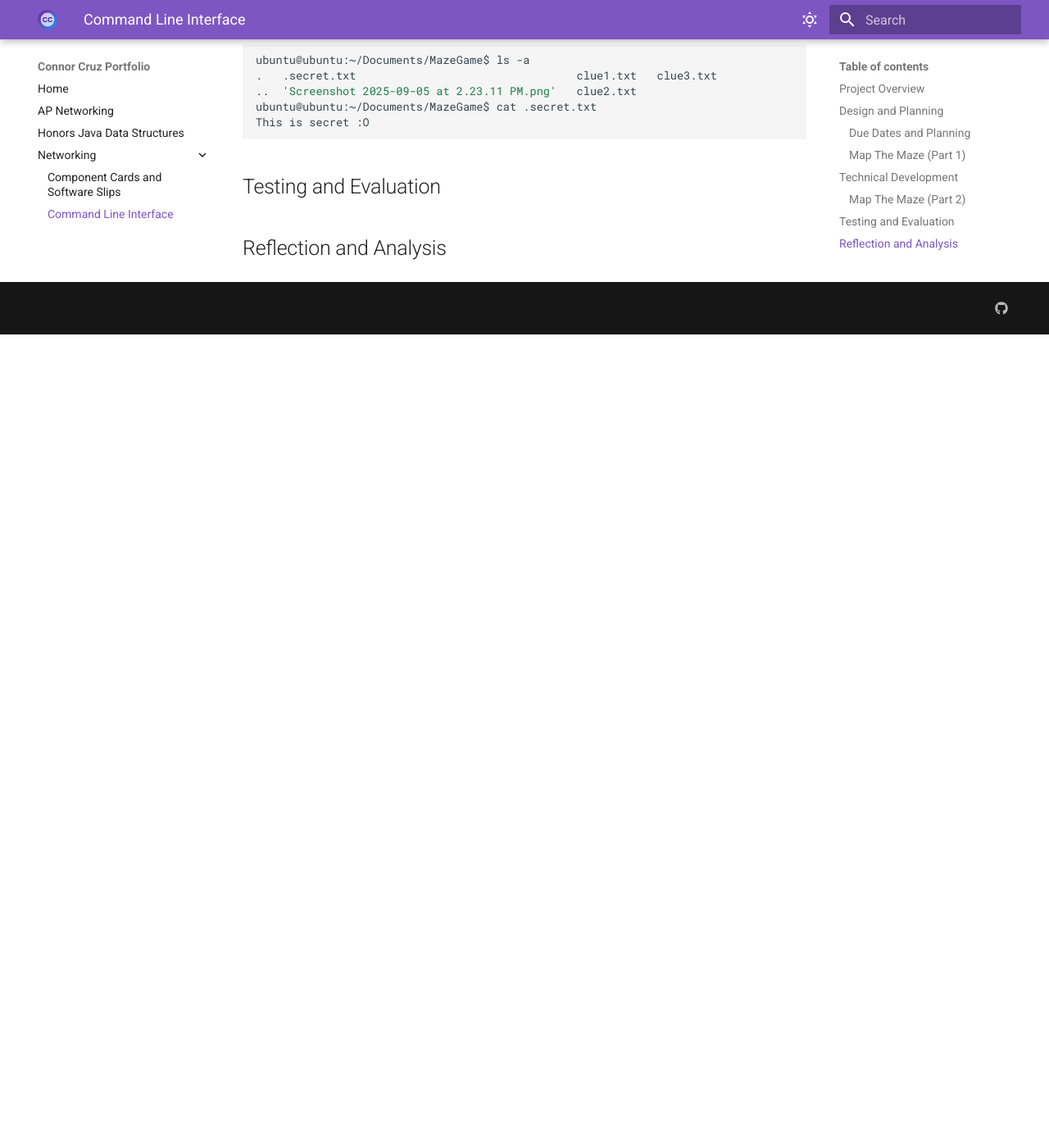
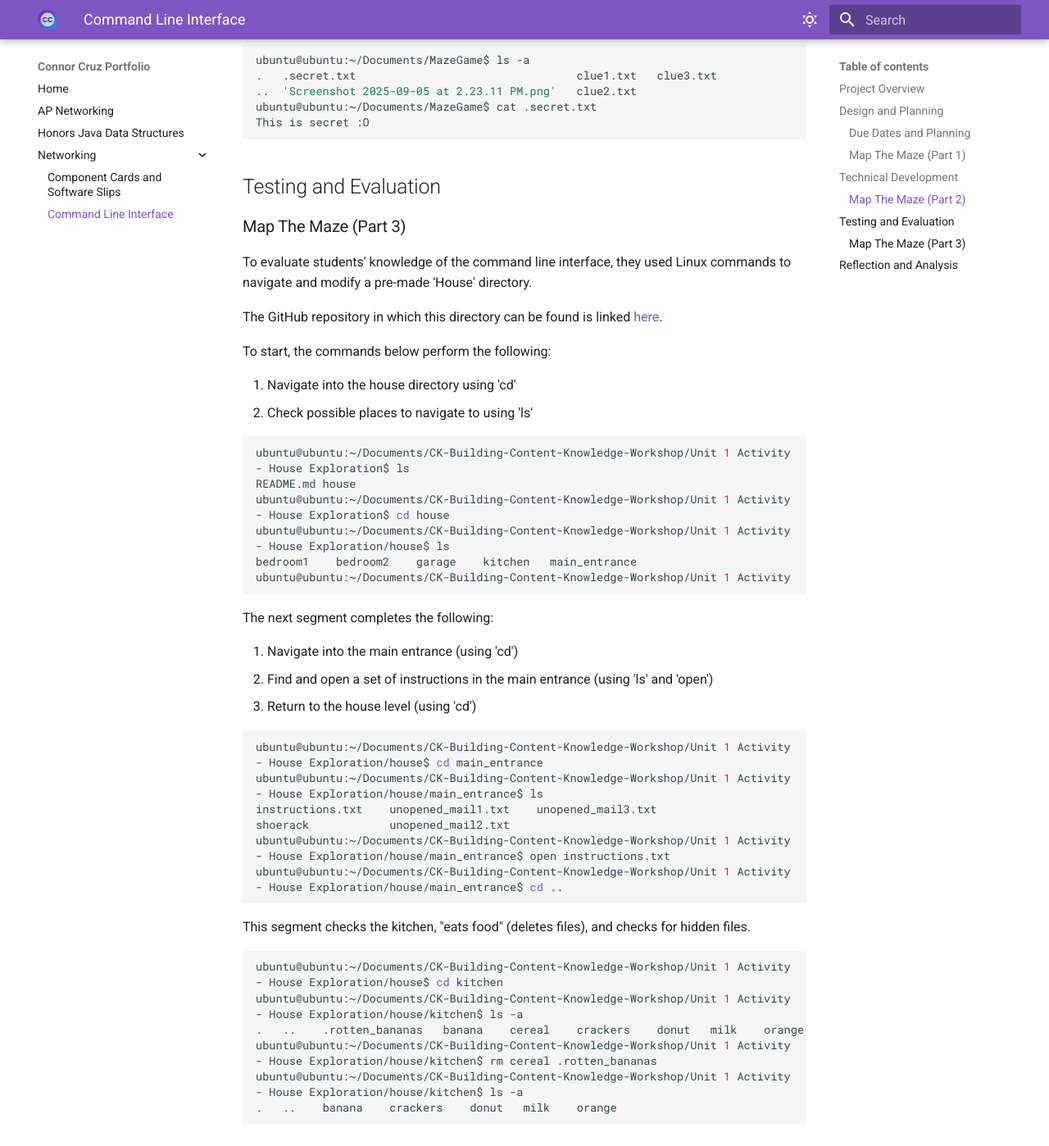
Before and after one commit to connorfcruz/cruz-connor-portfolio, an MkDocs documentation site: the page built from docs/networking/assignment2.md, in a window 1280 px wide and 1400 px high, scrolled down 4649 px. Shown: the whole window at 82% size. Built offline with MkDocs 1.6.1 and Material for MkDocs 9.7.7, drawn with Linux system fonts in a browser that asks for light colours; before the commit the page ends 5057 px from its top, so only the background shows below that.

Commit message:
Week 2 update

````diff
--- a/docs/networking/assignment2.md
+++ b/docs/networking/assignment2.md
@@ -196,4 +196,61 @@ This is secret :O
 
 ## Testing and Evaluation
 
+### Map The Maze (Part 3)
+
+To evaluate students' knowledge of the command line interface, they used Linux commands to navigate and modify a pre-made 'House' directory.
+
+The GitHub repository in which this directory can be found is linked [here](https://github.com/thewangclass/CK-Building-Content-Knowledge-Workshop).
+
+To start, the commands below perform the following:
+
+1. Navigate into the house directory using 'cd'
+2. Check possible places to navigate to using 'ls'
+
+```bash
+ubuntu@ubuntu:~/Documents/CK-Building-Content-Knowledge-Workshop/Unit 1 Activity
+- House Exploration$ ls
+README.md house
+ubuntu@ubuntu:~/Documents/CK-Building-Content-Knowledge-Workshop/Unit 1 Activity
+- House Exploration$ cd house
+ubuntu@ubuntu:~/Documents/CK-Building-Content-Knowledge-Workshop/Unit 1 Activity
+- House Exploration/house$ ls
+bedroom1    bedroom2    garage    kitchen   main_entrance
+ubuntu@ubuntu:~/Documents/CK-Building-Content-Knowledge-Workshop/Unit 1 Activity
+```
+
+The next segment completes the following:
+
+1. Navigate into the main entrance (using 'cd')
+2. Find and open a set of instructions in the main entrance (using 'ls' and 'open')
+3. Return to the house level (using 'cd')
+
+```bash
+ubuntu@ubuntu:~/Documents/CK-Building-Content-Knowledge-Workshop/Unit 1 Activity
+- House Exploration/house$ cd main_entrance
+ubuntu@ubuntu:~/Documents/CK-Building-Content-Knowledge-Workshop/Unit 1 Activity
+- House Exploration/house/main_entrance$ ls
+instructions.txt    unopened_mail1.txt    unopened_mail3.txt
+shoerack            unopened_mail2.txt
+ubuntu@ubuntu:~/Documents/CK-Building-Content-Knowledge-Workshop/Unit 1 Activity
+- House Exploration/house/main_entrance$ open instructions.txt
+ubuntu@ubuntu:~/Documents/CK-Building-Content-Knowledge-Workshop/Unit 1 Activity
+- House Exploration/house/main_entrance$ cd ..
+```
+
+This segment checks the kitchen, "eats food" (deletes files), and checks for hidden files.
+
+```bash
+ubuntu@ubuntu:~/Documents/CK-Building-Content-Knowledge-Workshop/Unit 1 Activity
+- House Exploration/house$ cd kitchen
+ubuntu@ubuntu:~/Documents/CK-Building-Content-Knowledge-Workshop/Unit 1 Activity
+- House Exploration/house/kitchen$ ls -a
+.   ..    .rotten_bananas   banana    cereal    crackers    donut   milk    orange
+ubuntu@ubuntu:~/Documents/CK-Building-Content-Knowledge-Workshop/Unit 1 Activity
+- House Exploration/house/kitchen$ rm cereal .rotten_bananas
+ubuntu@ubuntu:~/Documents/CK-Building-Content-Knowledge-Workshop/Unit 1 Activity
+- House Exploration/house/kitchen$ ls -a
+.   ..    banana    crackers    donut   milk    orange
+```
+
 ## Reflection and Analysis
````
